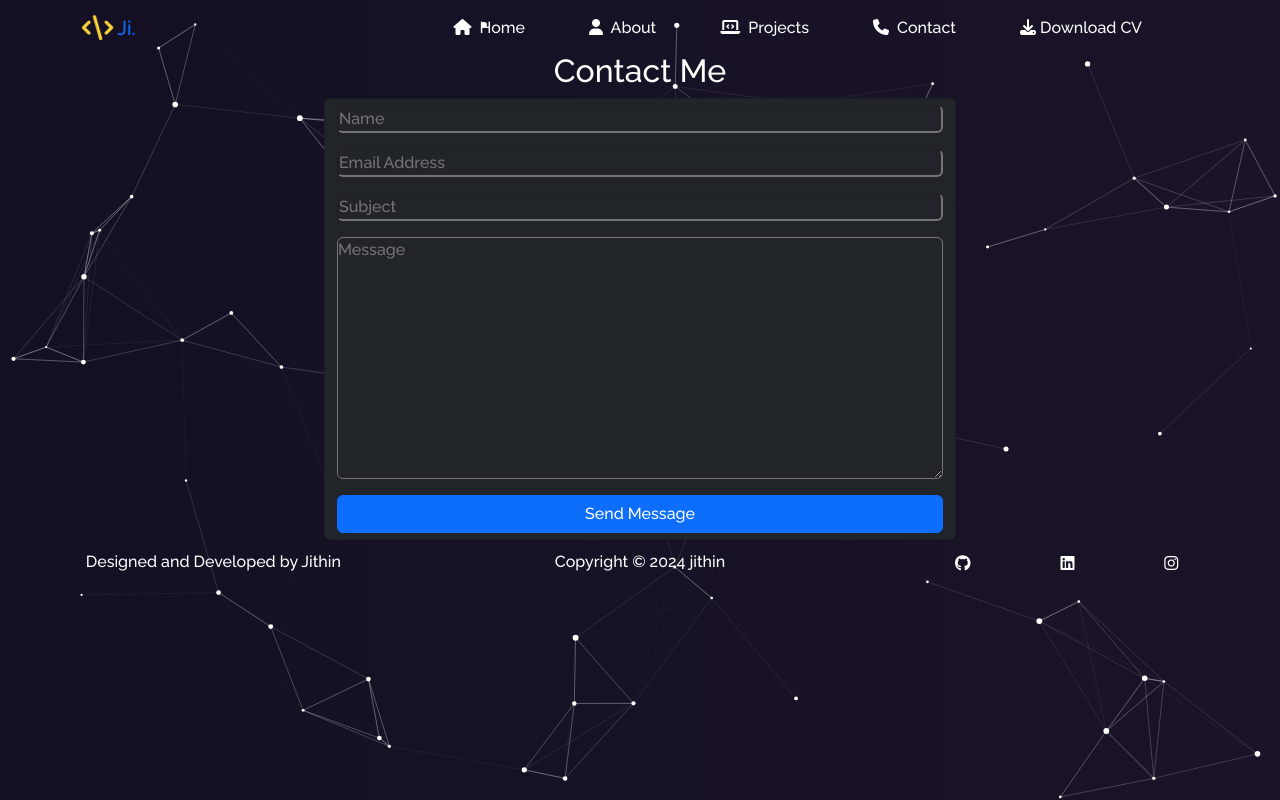
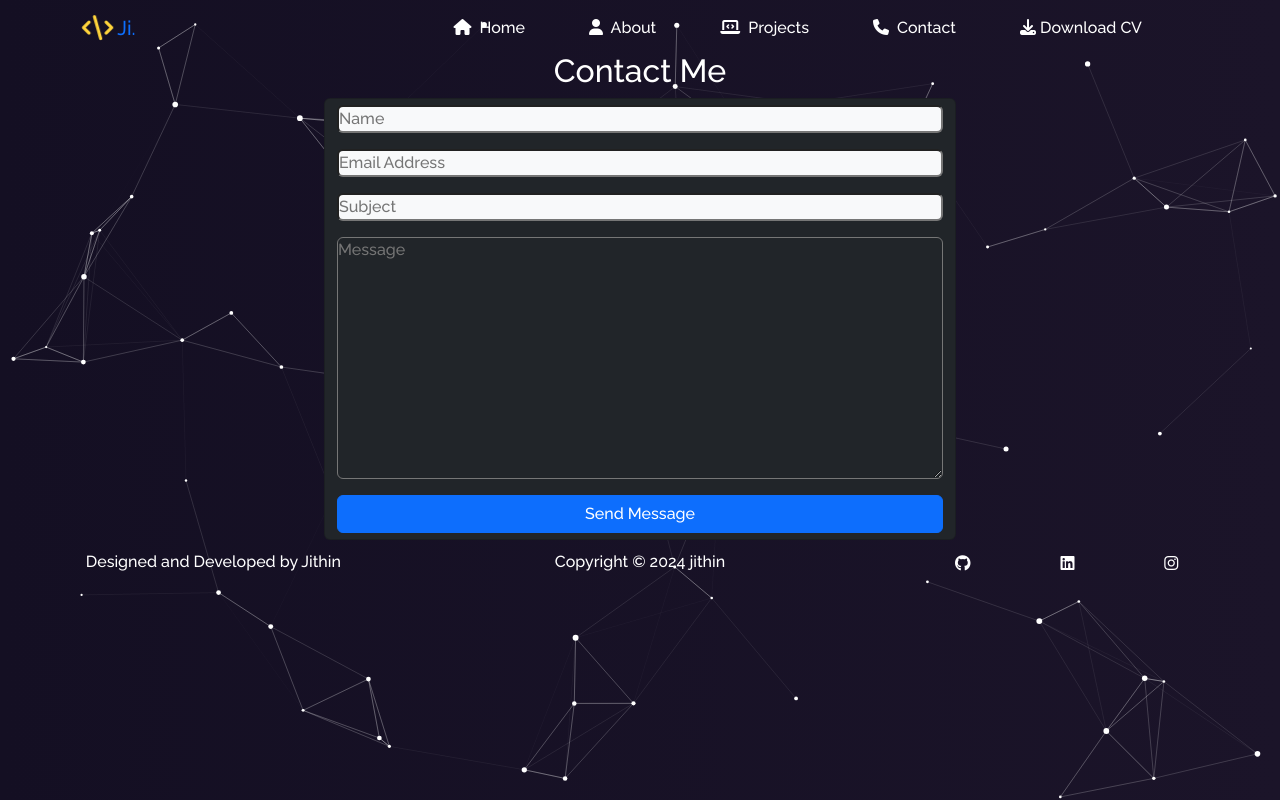
Before and after one commit to jithin045/jithin_portfolio, a React (Vite) app: page /contact in a window 1280 px wide. Built offline with nearby package versions, Linux system fonts and the light colour scheme.

Commit message:
8th commit

```diff
--- a/src/components/Contact/Contact.jsx
+++ b/src/components/Contact/Contact.jsx
@@ -42,11 +42,11 @@ const Contact = () => {
 
           <Col>
            <form ref={form} onSubmit={sendEmail} className='form-control card bg-dark'>
-          <input className='mb-3 bg-dark text-light rounded' type="text" placeholder='Name' name='user_name' required />
-              <input className='mb-3 bg-dark text-light rounded' type="email" placeholder='Email Address' name='user_email' required />
-              <input className='mb-3 bg-dark text-light rounded' type="text" placeholder='Subject' name='subject' required />
+          <input className='mb-3 bg-light text-light rounded' type="text" placeholder='Name' name='user_name' required />
+              <input className='mb-3 bg-light text-light rounded' type="email" placeholder='Email Address' name='user_email' required />
+              <input className='mb-3 bg-light text-light rounded' type="text" placeholder='Subject' name='subject' required />
               <textarea className='mb-3 bg-dark text-light rounded' placeholder='Message' name="message" cols="20" rows="10" id=""></textarea>
-              <button type='submit' className='btn btn-primary'>Send Message</button>
+              <button type='submit' className='btn btn-primary rounded'>Send Message</button>
           </form>
 
           </Col>
```
